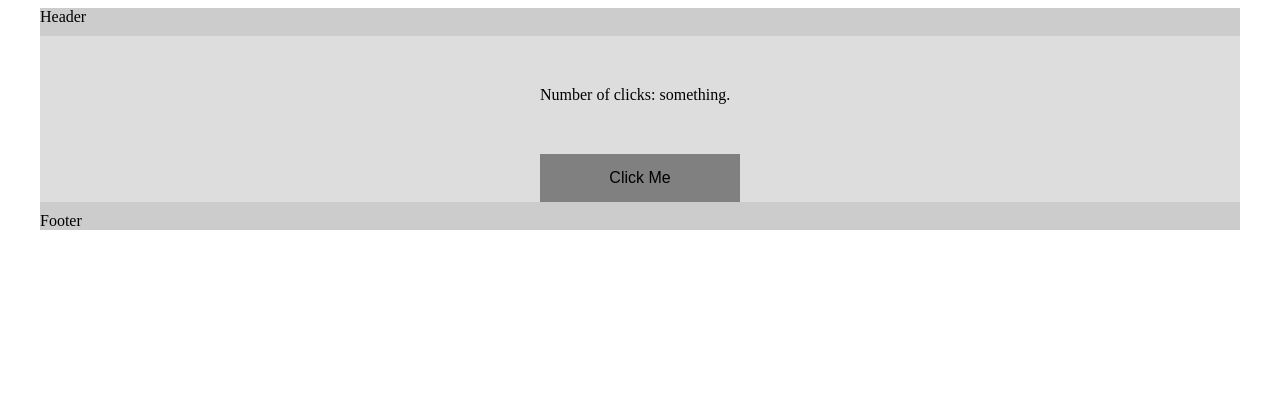
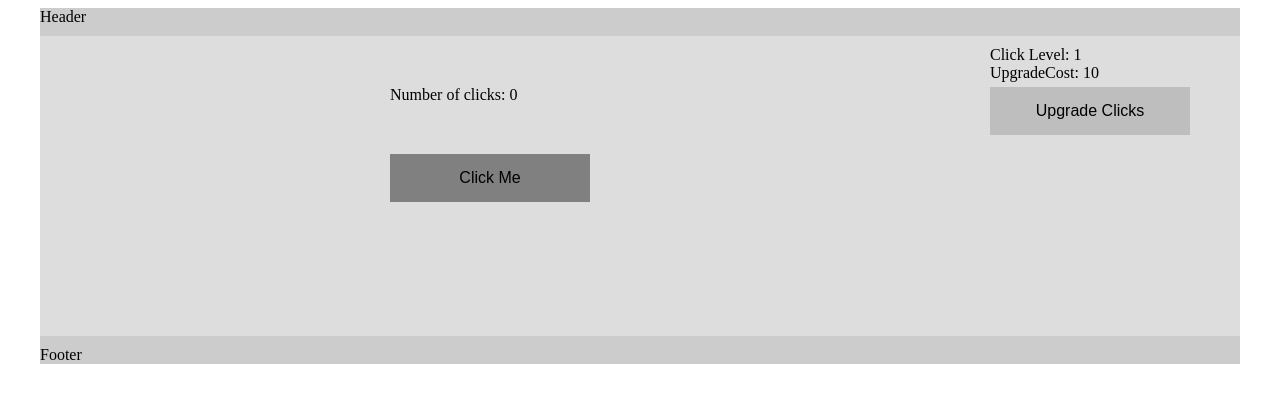
Before and after one commit to marcus-josendal/MyClickGame, a PHP site: page / in a window 1280 px wide. Shown: the top 403 px of the page. Run offline with PHP 8.4, Linux system fonts and the light colour scheme.

Commit message:
Buttons
Buttons now work with js

```diff
--- a/MyClickerGame/index.html
+++ b/MyClickerGame/index.html
@@ -14,12 +14,29 @@
 				</div>
 
 				<div id="Body">
-					<div id="ClickText">
-						Number of clicks: something.
+
+					<div id="ClickArea">
+						<div class="text">
+							Number of clicks: <span id="ClickNum">0</span>
+						</div>
+						<div class="ButtonArea">
+							<button type="button" class="button" onclick="buttonCLick()">Click Me</button>
+						</div>
 					</div>
-					<div id="ButtonArea">
-						<button type="button" id = "button">Click Me</button>
+
+					<div id="UpgradeArea">
+						<div id="UpgradeClicks">
+							<div class="upgradeText">
+								Click Level: <span id="ClickLevel">1</span>
+								<br>
+								UpgradeCost: <span id="clickUpCost">10</span>
+							</div>
+							<div class="ButtonArea">
+								<button type="button" class="upgradeButton" onclick="upClickLevel()">Upgrade Clicks</button>
+							</div>
+						</div>
 					</div>
+
 				</div>
 
 				<div>
@@ -30,4 +47,33 @@
 		</div>
 	</body>
 
+
+	<script>
+		var jsClickNum = document.querySelector('#ClickNum');
+		var jsClickLevel = document.querySelector('#ClickLevel');
+		var jsClickUpCost = document.querySelector('#clickUpCost');
+		var clicks = 0;
+		var clickLevel = 1;
+		var clickUpCost = 10;
+
+		function buttonCLick(){
+			clicks += clickLevel;
+			console.log(clicks);
+			jsClickNum.innerHTML = clicks;
+		}
+
+		function upClickLevel(){
+			if(clicks >= clickUpCost){
+				clicks -= clickUpCost;
+				clickLevel += 1;
+				var x = Math.floor((Math.random() * 20) + 15);
+				clickUpCost += x;
+				jsClickLevel.innerHTML = clickLevel;
+				jsClickNum.innerHTML = clicks;
+				jsClickUpCost.innerHTML = clickUpCost;
+			}
+
+		}
+	</script>
+
 </html>
--- a/MyClickerGame/stylesheet.css
+++ b/MyClickerGame/stylesheet.css
@@ -3,8 +3,6 @@
 h1{
 	color: rgb(255, 0, 0);
 }
-
-
 
 #Header{
 	background-color: #CCC;
@@ -16,9 +14,10 @@ h1{
 	background-color: #DDD;
 	width: 1200px;
 	margin: 10px auto;
+	clear: both;
 }
 
-#ClickText{
+.text{
 
 	width: 200px;
 	margin: 0px auto;
@@ -26,13 +25,20 @@ h1{
 	padding-bottom: 50px;
 }
 
-#ButtonArea{
+.upgradeText{
+	width: 200px;
+	margin: 0px auto;
+	padding-top: 10px;
+	padding-bottom: 5px;
+}
+
+.ButtonArea{
 
 	width: 200px;
 	margin: 0px auto;
 }
 
-#button {
+.button {
     background-color: rgb(128, 128, 128);
     border: none;
     color: black;
@@ -44,10 +50,42 @@ h1{
     font-size: 16px;
 }
 
-#button:hover {
-	background-color: rgb(102, 102, 102);
+.button:hover {
+	background-color: rgb(119, 119, 119);
 }
 
-#button:active {
-  background-color: rgb(77, 77, 77);
+.button:active {
+  background-color: rgb(99, 99, 99);
 }
+
+.upgradeButton {
+    background-color: rgb(190, 190, 190);
+    border: none;
+    color: black;
+    width: 100%;
+    padding: 15px 32px;
+    text-align: center;
+    text-decoration: none;
+    display: inline-block;
+    font-size: 16px;
+}
+
+.upgradeButton:hover {
+	background-color: rgb(180, 180, 180);
+}
+
+.upgradeButton:active {
+  background-color: rgb(150, 150, 150);
+}
+
+#ClickArea {
+	width: 75%;
+	height: 300px;
+	float: left;
+}
+
+
+#UpgradeArea {
+	height: 300px;
+	margin-left: 75%;
+}
```
